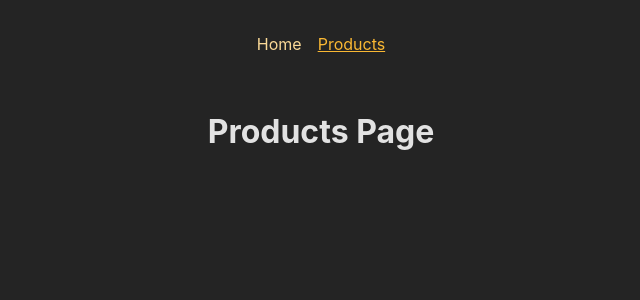
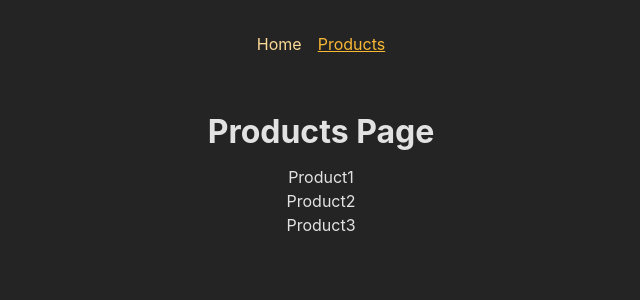
Before and after one commit to KariimAlii/ReactRouterDemo, a React (Vite) app: page /products in a window 1280 px wide. Shown: the top 300 px of the page, without its empty margins (319-959 px from the left). Built offline with nearby package versions, Linux system fonts and the light colour scheme.

Commit message:
You will need to render multiple products in products page

```diff
--- a/src/pages/Products.jsx
+++ b/src/pages/Products.jsx
@@ -1,5 +1,13 @@
 export default function Products() {
     return (
-        <h1>Products Page</h1>
+        <>
+            <h1>Products Page</h1>
+            <ul>
+                <li>Product1</li>
+                <li>Product2</li>
+                <li>Product3</li>
+            </ul>
+        </>
+
     )
 }
```
